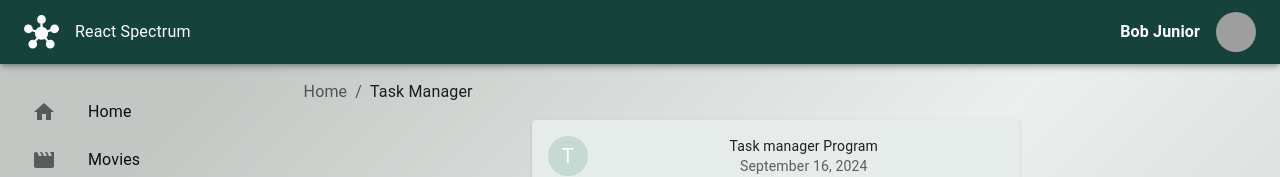
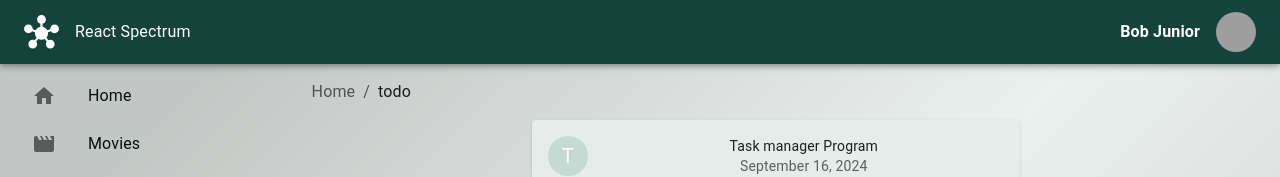
Before and after one commit to bob-jr-kab/materialui, a React (Vite) app in the folder frontend/: page /todo in a window 1280 px wide. Shown: the top 177 px of the page. Built offline with nearby package versions, Linux system fonts and the light colour scheme; no server answers; grey boxes are pictures that could not be loaded.

Commit message:
added th breadcrumbs to the layout component ...

```diff
--- a/frontend/src/Contents/Calculator.jsx
+++ b/frontend/src/Contents/Calculator.jsx
@@ -77,16 +77,6 @@ const Calculator = () => {
       }}
       p={2}
     >
-      {/* Breadcrumbs Navigation */}
-      <Box px={2} mb={2} width="100%">
-        <Breadcrumbs aria-label="breadcrumb">
-          <Link underline="hover" color="inherit" href="/">
-            Home
-          </Link>
-          <Typography color="textPrimary">Calculator</Typography>
-        </Breadcrumbs>
-      </Box>
-
       {/* BMI Calculator Toggle */}
       <Chip
         label="BMI Calculator"
--- a/frontend/src/Contents/ConvertUnits.jsx
+++ b/frontend/src/Contents/ConvertUnits.jsx
@@ -97,16 +97,6 @@ const UnitConverter = () => {
         overscrollBehavior: "none", // Prevents overscrolling
       }}
     >
-      {/* Breadcrumbs Navigation */}
-      <Box px={2} mb={2} width="100%">
-        <Breadcrumbs aria-label="breadcrumb">
-          <Link underline="hover" color="inherit" href="/">
-            Home
-          </Link>
-          <Typography color="textPrimary">Unit Converter</Typography>
-        </Breadcrumbs>
-      </Box>
-
       <Card
         sx={{
           maxWidth: 800,
--- a/frontend/src/Contents/ExchangeRate.jsx
+++ b/frontend/src/Contents/ExchangeRate.jsx
@@ -87,16 +87,6 @@ const ExchangeRate = () => {
         overscrollBehavior: "none", // Prevents overscrolling
       }}
     >
-      {/* Breadcrumbs Navigation */}
-      <Box px={2} mb={2} width="100%">
-        <Breadcrumbs aria-label="breadcrumb">
-          <Link underline="hover" color="inherit" href="/">
-            Home
-          </Link>
-          <Typography color="textPrimary">Exchange Rate</Typography>
-        </Breadcrumbs>
-      </Box>
-
       <Card
         sx={{
           maxWidth: 800,
--- a/frontend/src/Contents/MovieList.jsx
+++ b/frontend/src/Contents/MovieList.jsx
@@ -142,16 +142,6 @@ const MovieList = () => {
         paddingTop: "20px",
       }}
     >
-      {/* Breadcrumbs Navigation */}
-      <Box px={{ xs: 2, sm: 5, md: 10 }} mb={2}>
-        <Breadcrumbs aria-label="breadcrumb">
-          <Link underline="hover" color="inherit" href="/">
-            Home
-          </Link>
-          <Typography color="textPrimary">Movies</Typography>
-        </Breadcrumbs>
-      </Box>
-
       {/* Header section */}
       <Box
         display="flex"
@@ -201,7 +191,6 @@ const MovieList = () => {
           </Button>
         </Box>
       </Box>
-
       {/* Movie list section */}
       {filteredMovies.length > 0 ? (
         <Box display="flex" justifyContent="center" padding={2}>
@@ -237,7 +226,6 @@ const MovieList = () => {
           Loading...
         </Typography>
       )}
-
       {/* More button */}
       {filteredMovies.length > 0 && (
         <Box display="flex" justifyContent="center" mt={3}>
@@ -251,7 +239,6 @@ const MovieList = () => {
           </Button>
         </Box>
       )}
-
       {/* Modal section */}
       <Modal open={open} onClose={handleClose}>
         <Box
--- a/frontend/src/Contents/ToDoList.jsx
+++ b/frontend/src/Contents/ToDoList.jsx
@@ -104,16 +104,6 @@ const ToDoList = () => {
       }}
       height="100vh"
     >
-      {/* Breadcrumbs Navigation */}
-      <Box px={2} mb={2}>
-        <Breadcrumbs aria-label="breadcrumb">
-          <Link underline="hover" color="inherit" href="/">
-            Home
-          </Link>
-          <Typography color="textPrimary">Task Manager</Typography>
-        </Breadcrumbs>
-      </Box>
-
       <Card
         sx={{
           backgroundColor: "#e6ece9",
--- a/frontend/src/components/Sidebar.jsx
+++ b/frontend/src/components/Sidebar.jsx
@@ -22,7 +22,7 @@ const Sidebar = () => {
       color="#050f0c"
       position="fixed"
       height="100vh"
-      padding={2}
+      paddingLeft={2}
       sx={{
         display: { xs: "none", sm: "block", md: "block" },
         width: { sm: "25%", md: "20%" },
--- a/frontend/src/layout/Layout.jsx
+++ b/frontend/src/layout/Layout.jsx
@@ -4,6 +4,8 @@ import {
   Routes,
   Route,
   useLocation,
+  useNavigate,
+  Link,
 } from "react-router-dom";
 import Stack from "@mui/material/Stack";
 import Sidebar from "../components/Sidebar.jsx";
@@ -13,6 +15,9 @@ import {
   useMediaQuery,
   createTheme,
   ThemeProvider,
+  Breadcrumbs,
+  Box,
+  Typography,
 } from "@mui/material";
 import MovieList from "../Contents/MovieList.jsx";
 import ToDoList from "../Contents/ToDoList.jsx";
@@ -29,7 +34,7 @@ const StyledHomeContainer = styled("div")(
     display: "flex",
     position: "fixed",
     paddingTop: isTabletScreen ? "5%" : "10%",
-    paddingLeft: isSmallScreen ? "0px" : isTabletScreen ? "0%" : "5%",
+    paddingLeft: isSmallScreen ? "0px" : isTabletScreen ? "0%" : "15%",
   })
 );
 
@@ -40,17 +45,15 @@ const StyledNotFoundContainer = styled("div")(
     display: "flex",
     justifyContent: "center",
     alignItems: "center",
-    backgroundImage:
-      "linear-gradient(135deg, hsla(144, 4%, 77%, 1) 10%, hsla(150, 16%, 93%, 1) 50%, hsla(144, 4%, 77%, 1) 100%)",
   })
 );
 
-const Layout = ({ children }) => {
+const Layout = ({ children, name }) => {
   const theme = createTheme();
   const isSmallScreen = useMediaQuery(theme.breakpoints.down("sm"));
   const isTabletScreen = useMediaQuery(theme.breakpoints.between("sm", "md"));
   const location = useLocation();
-
+  const navigate = useNavigate();
   const isHomePage = location.pathname === "/";
   const isNotFoundPage = location.pathname === "*";
 
@@ -73,7 +76,20 @@ const Layout = ({ children }) => {
             <div style={{ width: "19%" }}>
               <Sidebar />
             </div>
-            <div style={{ width: "100%" }}>{children}</div>
+            <div style={{ width: "100%", display: "block" }}>
+              <Box px={{ xs: 2, sm: 5, md: 5 }} mb={0} pt={2}>
+                <Breadcrumbs aria-label="breadcrumb">
+                  <Link
+                    to="/"
+                    style={{ textDecoration: "none", color: "inherit" }}
+                  >
+                    Home
+                  </Link>
+                  <Typography color="textPrimary">{name}</Typography>{" "}
+                </Breadcrumbs>
+              </Box>
+              <div>{children}</div>
+            </div>
           </Stack>
         )}
 
@@ -109,7 +125,7 @@ const App = () => {
         <Route
           path="/"
           element={
-            <Layout>
+            <Layout name="Home">
               <HomePage />
             </Layout>
           }
@@ -117,7 +133,7 @@ const App = () => {
         <Route
           path="/calculator"
           element={
-            <Layout>
+            <Layout name="calculator">
               <Calculator />
             </Layout>
           }
@@ -125,7 +141,7 @@ const App = () => {
         <Route
           path="/todo"
           element={
-            <Layout>
+            <Layout name="todo">
               <ToDoList />
             </Layout>
           }
@@ -133,7 +149,7 @@ const App = () => {
         <Route
           path="/exchange"
           element={
-            <Layout>
+            <Layout name="exchange">
               <ExchangeRate />
             </Layout>
           }
@@ -141,7 +157,7 @@ const App = () => {
         <Route
           path="/convert"
           element={
-            <Layout>
+            <Layout name="converter">
               <UnitConverter />
             </Layout>
           }
@@ -149,7 +165,7 @@ const App = () => {
         <Route
           path="/movies"
           element={
-            <Layout>
+            <Layout name="movies">
               <MovieList />
             </Layout>
           }
--- a/frontend/src/pages/HomePage.jsx
+++ b/frontend/src/pages/HomePage.jsx
@@ -21,14 +21,14 @@ const HomePage = () => {
         flexDirection: "column",
         alignItems: "center",
         justifyContent: {
-          xs: "flex-start",
+          xs: "center",
           //   md: "flex-start",
           sm: "flex-start",
         },
         textAlign: "center",
         minHeight: "100vh",
         color: "white",
-        paddingTop: { xs: 3, md: 0 },
+        // paddingTop: { xs: 3, md: 0 },
         position: "fixed",
         // width: "100%",
       }}
```
